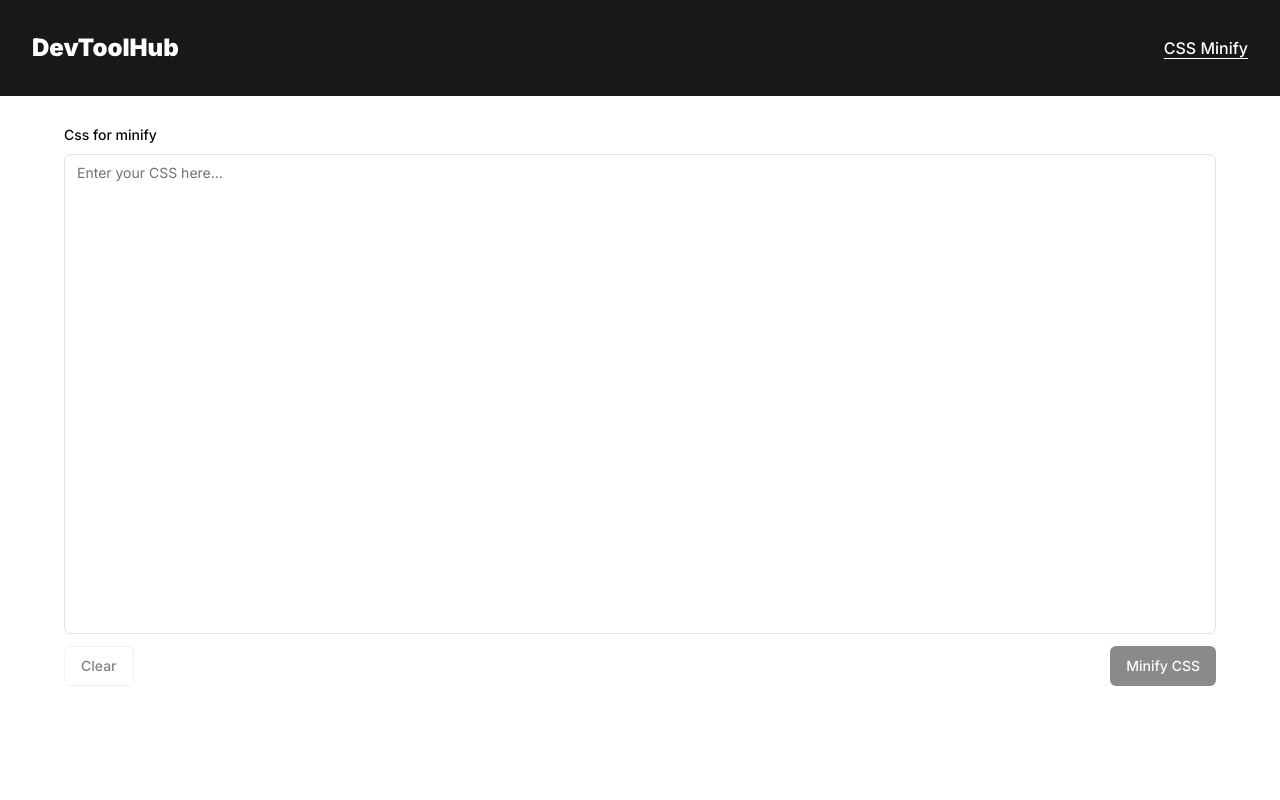
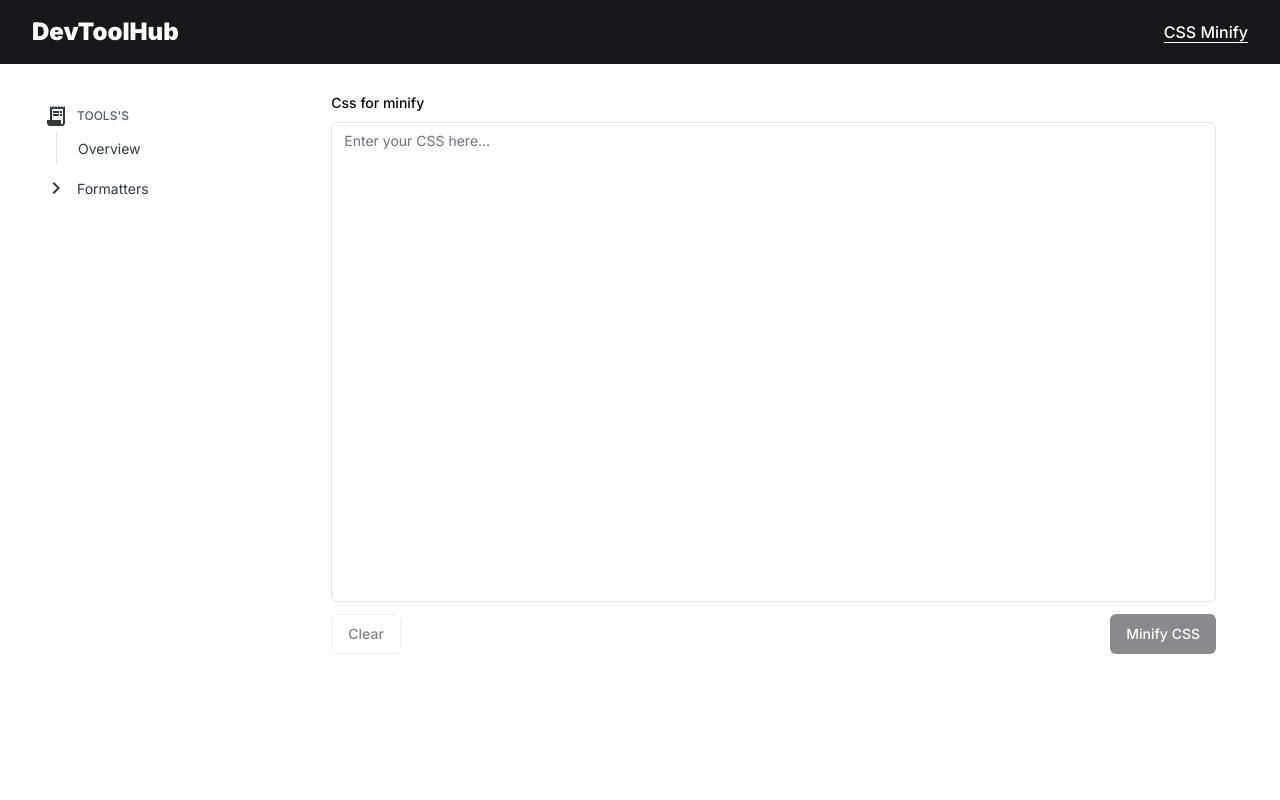
Before and after one commit to yugjadvani-dev/devtoolhub, a Next.js app: page /css-minify in a window 1280 px wide. Shown: the top 800 px of the page. Built offline with nearby package versions, Linux system fonts and the light colour scheme.

Commit message:
update some ui

```diff
--- a/src/app/css-minify/page.tsx
+++ b/src/app/css-minify/page.tsx
@@ -1,4 +1,5 @@
 "use client";
+import Sidebar from "@/components/Sidebar";
 import { Button } from "@/components/ui/button";
 import { Label } from "@/components/ui/label";
 import { Textarea } from "@/components/ui/textarea";
@@ -42,7 +43,7 @@ const CssMinify: React.FC = () => {
         <section className="flex min-h-screen flex-col items-center justify-between">
             <div className="container">
                 <div className="flex items-start gap-4">
-                    {/* <Sidebar /> */}
+                    <Sidebar />
                     <div className="w-full p-8">
                         <Label htmlFor="inputcss" className="mb-3 flex">Css for minify</Label>
                         <Textarea
--- a/src/app/layout.tsx
+++ b/src/app/layout.tsx
@@ -25,9 +25,6 @@ export default function RootLayout({
         {children}
         <Footer />
         <Toaster />
-
-        {/* <script data-name="BMC-Widget" data-cfasync="false" src="https://cdnjs.buymeacoffee.com/1.0.0/widget.prod.min.js" data-id="yugjadvani9" data-description="Support me on Buy me a coffee!" data-message="" data-color="#5F7FFF" data-position="Right" data-x_margin="18" data-y_margin="18"></script> */}
-
         <script data-name="BMC-Widget" data-cfasync="false" src="https://cdnjs.buymeacoffee.com/1.0.0/widget.prod.min.js" data-id="yugjadvani9" data-description="Support me on Buy me a coffee!" data-message="" data-color="#5F7FFF" data-position="Right" data-x_margin="18" data-y_margin="18" defer></script>
       </body>
     </html>
--- a/src/app/page.tsx
+++ b/src/app/page.tsx
@@ -34,7 +34,7 @@ const Home: React.FC = () => {
       <ul className="my-6 ml-6 list-disc [&>li]:mt-2">
         <li>Formatters for various programming languages</li>
         <li>Validators to ensure your code meets standards</li>
-        <li>Minifiers to optimize your code</li>
+        <li>CSS Minifiers to optimize your code</li>
         <li>String escapers for secure coding</li>
         <li>Encoders and decoders for data transformation</li>
         <li>Message digesters for hashing and security</li>
--- a/src/components/Header.tsx
+++ b/src/components/Header.tsx
@@ -3,7 +3,7 @@ import Link from 'next/link';
 
 const Header = () => {
   return (
-    <header className='h-24 bg-primary flex items-center'>
+    <header className='py-4 bg-primary flex items-center'>
       <div className="container">
         <div className='flex items-center justify-between'>
           <Link href={'/'} className="text-2xl font-bold text-white">
--- a/src/components/Sidebar.tsx
+++ b/src/components/Sidebar.tsx
@@ -7,11 +7,14 @@ import List from '@mui/joy/List';
 import ListItem from '@mui/joy/ListItem';
 import ListItemButton, { listItemButtonClasses } from '@mui/joy/ListItemButton';
 import Typography from '@mui/joy/Typography';
+import { usePathname } from 'next/navigation';
 import React from 'react';
 
 const Sidebar: React.FC = () => {
     const [open, setOpen] = React.useState(false);
     const [open2, setOpen2] = React.useState(false);
+
+    const pathname = usePathname()
 
     return (
         <Box
@@ -61,13 +64,10 @@ const Sidebar: React.FC = () => {
                     </ListItem>
                     <List sx={{ '--List-gap': '0px' }}>
                         <ListItem>
-                            <ListItemButton selected>Overview</ListItemButton>
+                            <ListItemButton>Overview</ListItemButton>
                         </ListItem>
                     </List>
                 </ListItem>
-                {/* <ListItem sx={{ '--List-gap': '0px' }}>
-                    <ListItemButton>Quick Start</ListItemButton>
-                </ListItem> */}
                 <ListItem
                     nested
                     sx={{ my: 1 }}
@@ -92,80 +92,17 @@ const Sidebar: React.FC = () => {
                                 color: open ? 'text.primary' : 'inherit',
                             }}
                         >
-                            Tutorial
-                        </Typography>
-                        <Typography component="span" level="body-xs">
-                            9
+                            Formatters
                         </Typography>
                     </ListItem>
                     {open && (
                         <List sx={{ '--ListItem-paddingY': '8px' }}>
                             <ListItem>
-                                <ListItemButton>Overview</ListItemButton>
-                            </ListItem>
-                            <ListItem>
-                                <ListItemButton>
-                                    0. Set Up Your Development Environment
-                                </ListItemButton>
-                            </ListItem>
-                            <ListItem>
-                                <ListItemButton>
-                                    1. Create and Deploy Your First Gatsby Site
-                                </ListItemButton>
-                            </ListItem>
-                            <ListItem>
-                                <ListItemButton>2. Use and Style React components</ListItemButton>
+                                <ListItemButton component="a" href="/css-minify" selected={pathname === '/css-minify' ? true : false}>CSS Minify</ListItemButton>
                             </ListItem>
                         </List>
                     )}
                 </ListItem>
-                {/* <ListItem
-                    nested
-                    sx={{ my: 1 }}
-                    startAction={
-                        <IconButton
-                            variant="plain"
-                            size="sm"
-                            color="neutral"
-                            onClick={() => setOpen2((bool) => !bool)}
-                        >
-                            <KeyboardArrowDown
-                                sx={{ transform: open2 ? 'initial' : 'rotate(-90deg)' }}
-                            />
-                        </IconButton>
-                    }
-                >
-                    <ListItem>
-                        <Typography
-                            level="inherit"
-                            sx={{
-                                fontWeight: open2 ? 'bold' : undefined,
-                                color: open2 ? 'text.primary' : 'inherit',
-                            }}
-                        >
-                            How-to Guides
-                        </Typography>
-                        <Typography component="span" level="body-xs">
-                            39
-                        </Typography>
-                    </ListItem>
-                    {open2 && (
-                        <List sx={{ '--ListItem-paddingY': '8px' }}>
-                            <ListItem>
-                                <ListItemButton>Overview</ListItemButton>
-                            </ListItem>
-                            <ListItem>
-                                <ListItemButton>Local Development</ListItemButton>
-                            </ListItem>
-                            <ListItem>
-                                <ListItemButton>Routing</ListItemButton>
-                            </ListItem>
-                            <ListItem>
-                                <ListItemButton>Styling</ListItemButton>
-                            </ListItem>
-                        </List>
-                    )}
-                </ListItem> */}
             </List>
         </Box>
     )
```
